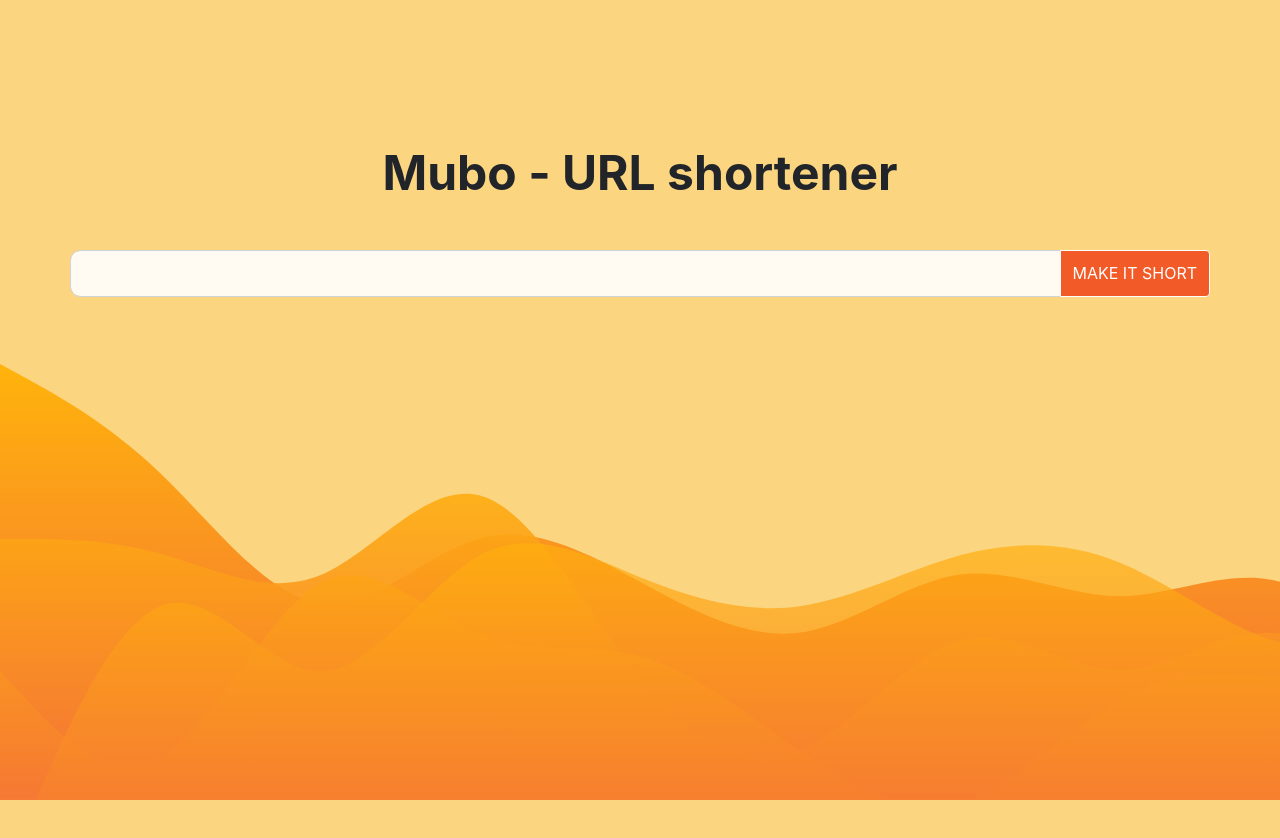
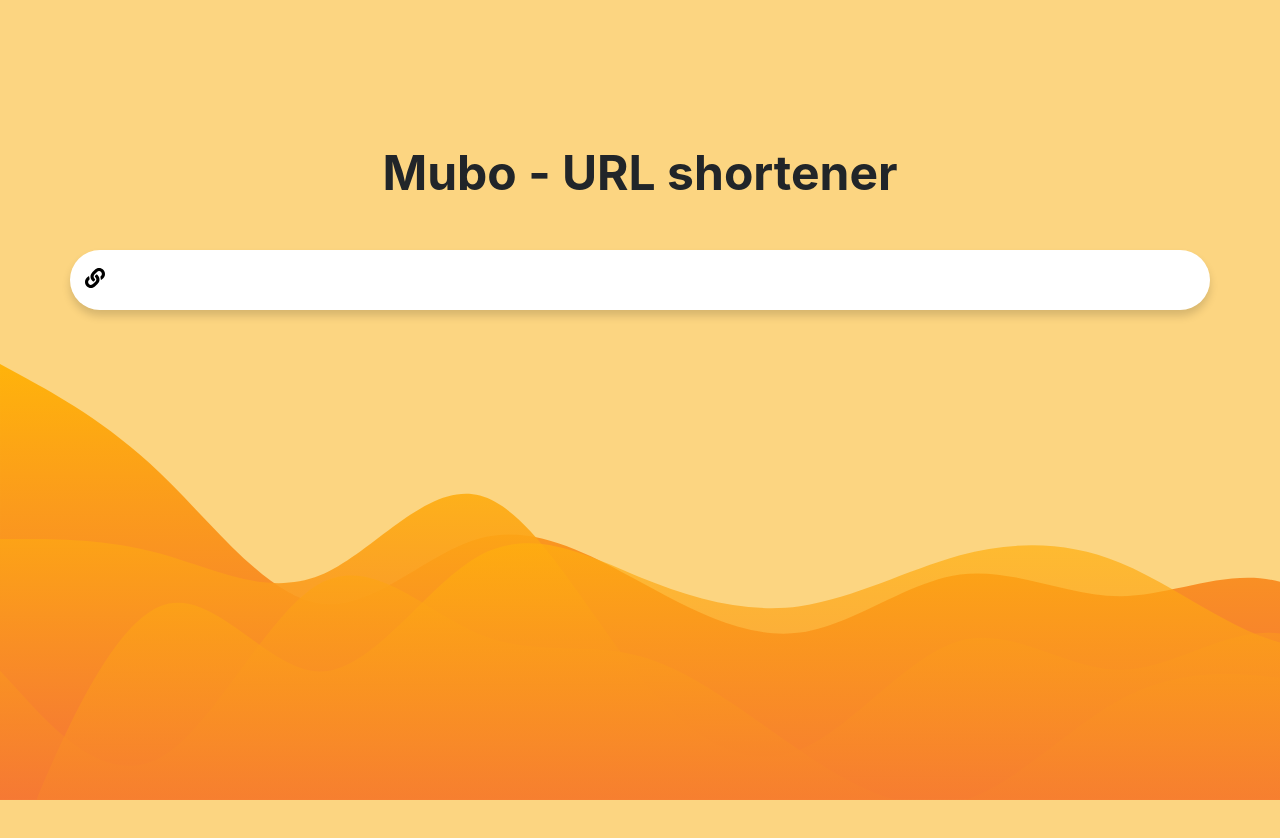
Before and after one commit to timotej-avsec/mubo-frontend, a Nuxt app: page / in a window 1280 px wide. Shown: the top 838 px of the page. Built offline with nearby package versions, Linux system fonts and the light colour scheme.

Commit message:
Add input field

```diff
--- /dev/null
+++ b/components/SearchInput.vue
@@ -0,0 +1,203 @@
+<template>
+  <div class="w-100">
+    <form class="search-form" @submit.prevent="shortenUrl">
+      <input type="search" v-if="!shortenedUrl" value="" placeholder="" class="search-input" v-model="url"/>
+      <input type="search" v-else disabled value="shortenedUrl" placeholder="" class="search-input" v-model="shortenedUrl"/>
+      <button type="submit" class="search-button">
+        <svg class="submit-button">
+          <svg
+            aria-hidden="true"
+            focusable="false"
+            data-prefix="fas"
+            data-icon="link"
+            class="svg-inline--fa fa-link fa-w-16"
+            role="img"
+            xmlns="http://www.w3.org/2000/svg"
+            viewBox="0 0 512 512"
+          >
+            <path
+              fill="currentColor"
+              d="M326.612 185.391c59.747 59.809 58.927 155.698.36 214.59-.11.12-.24.25-.36.37l-67.2 67.2c-59.27 59.27-155.699 59.262-214.96 0-59.27-59.26-59.27-155.7 0-214.96l37.106-37.106c9.84-9.84 26.786-3.3 27.294 10.606.648 17.722 3.826 35.527 9.69 52.721 1.986 5.822.567 12.262-3.783 16.612l-13.087 13.087c-28.026 28.026-28.905 73.66-1.155 101.96 28.024 28.579 74.086 28.749 102.325.51l67.2-67.19c28.191-28.191 28.073-73.757 0-101.83-3.701-3.694-7.429-6.564-10.341-8.569a16.037 16.037 0 0 1-6.947-12.606c-.396-10.567 3.348-21.456 11.698-29.806l21.054-21.055c5.521-5.521 14.182-6.199 20.584-1.731a152.482 152.482 0 0 1 20.522 17.197zM467.547 44.449c-59.261-59.262-155.69-59.27-214.96 0l-67.2 67.2c-.12.12-.25.25-.36.37-58.566 58.892-59.387 154.781.36 214.59a152.454 152.454 0 0 0 20.521 17.196c6.402 4.468 15.064 3.789 20.584-1.731l21.054-21.055c8.35-8.35 12.094-19.239 11.698-29.806a16.037 16.037 0 0 0-6.947-12.606c-2.912-2.005-6.64-4.875-10.341-8.569-28.073-28.073-28.191-73.639 0-101.83l67.2-67.19c28.239-28.239 74.3-28.069 102.325.51 27.75 28.3 26.872 73.934-1.155 101.96l-13.087 13.087c-4.35 4.35-5.769 10.79-3.783 16.612 5.864 17.194 9.042 34.999 9.69 52.721.509 13.906 17.454 20.446 27.294 10.606l37.106-37.106c59.271-59.259 59.271-155.699.001-214.959z"
+            ></path>
+          </svg>
+        </svg>
+      </button>
+      <div class="search-option"></div>
+    </form>
+
+
+  </div>
+</template>
+
+<script>
+export default {
+    data(){
+        return {
+            url: "",
+            shortenedUrl: ""
+        }
+    },
+    methods: {
+        async shortenUrl(){
+            const response = await this.$axios.post("https://mubo.one/create-url", {url: this.url})
+            this.shortenedUrl = "https://mubo.one/" + response.data.code;
+        }
+    }
+}
+</script>
+
+<style lang="scss">
+/*--------------------
+Body
+--------------------*/
+*,
+*::before,
+*::after {
+  box-sizing: border-box;
+}
+
+$color: #e24040;
+
+/*--------------------
+App
+--------------------*/
+.search-form {
+  position: relative;
+  width: 100%;
+  height: 60px;
+  border-radius: 40px;
+  box-shadow: 0 6px 8px rgba(0, 0, 0, 0.15);
+  background: #fff;
+  transition: all 0.3s ease;
+
+  &.focus {
+    box-shadow: 0 3px 4px rgba(0, 0, 0, 0.15);
+  }
+}
+
+.search-input {
+  position: absolute;
+  top: 10px;
+  padding-left: 45px;
+  font-size: 24px;
+  background: none;
+  color: #5a6674;
+  width: 100%;
+  border: none;
+  appearance: none;
+  outline: none;
+
+  &::-webkit-search-cancel-button {
+    appearance: none;
+  }
+}
+
+.search-button {
+  position: absolute;
+  top: 15px;
+  left: 15px;
+  height: 20px;
+  width: 20px;
+  padding: 0;
+  margin: 0;
+  border: none;
+  background: none;
+  outline: none !important;
+  cursor: pointer;
+
+  & svg {
+    width: 20px;
+    height: 20px;
+    fill: #5a6674;
+  }
+}
+
+.search-option {
+  position: absolute;
+  text-align: right;
+  top: 10px;
+  right: 15px;
+
+  div {
+    position: relative;
+    display: inline-block;
+    margin: 0 1px;
+    cursor: pointer;
+
+    input {
+      position: absolute;
+      top: 0;
+      left: 0;
+      opacity: 0.01;
+      cursor: pointer;
+    }
+
+    span {
+      position: absolute;
+      display: block;
+      text-align: center;
+      left: 50%;
+      transform: translateX(-50%);
+      opacity: 0;
+      background: #929aa3;
+      color: #fff;
+      font-size: 9px;
+      letter-spacing: 1px;
+      line-height: 1;
+      text-transform: uppercase;
+      padding: 4px 7px;
+      border-radius: 12px;
+      top: -18px;
+      transition: all 0.2s ease-in-out;
+
+      &::after {
+        content: '';
+        position: absolute;
+        bottom: -3px;
+        left: 50%;
+        transform: translateX(-50%);
+        border-top: 4px solid #929aa3;
+        border-left: 4px solid transparent;
+        border-right: 4px solid transparent;
+        transition: all 0.2s ease-in-out;
+      }
+    }
+
+    &:hover span {
+      opacity: 1;
+      top: -21px;
+    }
+
+    label {
+      display: block;
+      cursor: pointer;
+    }
+
+    svg {
+      height: 20px;
+      width: 20px;
+      fill: #5a6674;
+      opacity: 0.6;
+      transition: all 0.2s ease-in-out;
+      pointer-events: none;
+    }
+
+    &:hover svg {
+      opacity: 1;
+    }
+
+    input:checked + label svg {
+      fill: $color;
+      opacity: 0.9;
+    }
+
+    input:checked + label span {
+      background: $color;
+
+      &::after {
+        border-top-color: $color;
+      }
+    }
+  }
+}
+</style>
--- a/pages/index.vue
+++ b/pages/index.vue
@@ -1,32 +1,40 @@
 <template>
   <div class="">
-    <div class="container d-flex flex-column justify-content-start align-items-center p-0 pt-5 mt-5" style="height: 100vh; z-index: 1">
-
+    <div
+      class="
+        container
+        d-flex
+        flex-column
+        justify-content-start
+        align-items-center
+        p-0
+        pt-5
+        mt-5
+      "
+      style="height: 100vh; z-index: 1"
+    >
       <h1 class="logo mt-5">Mubo - URL shortener</h1>
-         <b-input-group class="w-100 ">
-          <b-form-input class="input__field"></b-form-input>
-          <b-input-group-append>
-            <b-button class="action-button">MAKE IT SHORT</b-button>
-          </b-input-group-append>
-        </b-input-group>
+      <search-input />
     </div>
-    <footer-waves style="z-index: -1"/>
+    <footer-waves style="z-index: -1" />
   </div>
 </template>
 
 <script>
 import FooterWaves from '../components/FooterWaves.vue'
+import SearchInput from '../components/SearchInput.vue'
 export default {
-  components: { FooterWaves },}
+  components: { FooterWaves, SearchInput },
+}
 </script>
 
 <style lang="scss">
-body{
+body {
   background-color: #fcd581;
   padding: 0;
 }
 
-.input__field{
+.input__field {
   padding: 20px;
   font-size: 1.4rem;
   font-weight: bold;
@@ -34,21 +42,19 @@ body{
   background-color: rgba(white, 0.9);
 }
 
-.action-button{
-  background-color: #F25A27;
+.action-button {
+  background-color: #f25a27;
   border-color: white;
 
-  &:hover{
-    background-color: #FF7142;
+  &:hover {
+    background-color: #ff7142;
   }
 }
 
-.logo{
+.logo {
   font-weight: bolder;
   margin-bottom: 3rem;
   font-size: 3rem;
   text-align: center;
 }
-
-
 </style>
```
Also changed, not shown: components/FooterWaves.vue (+54 -5 lines).
